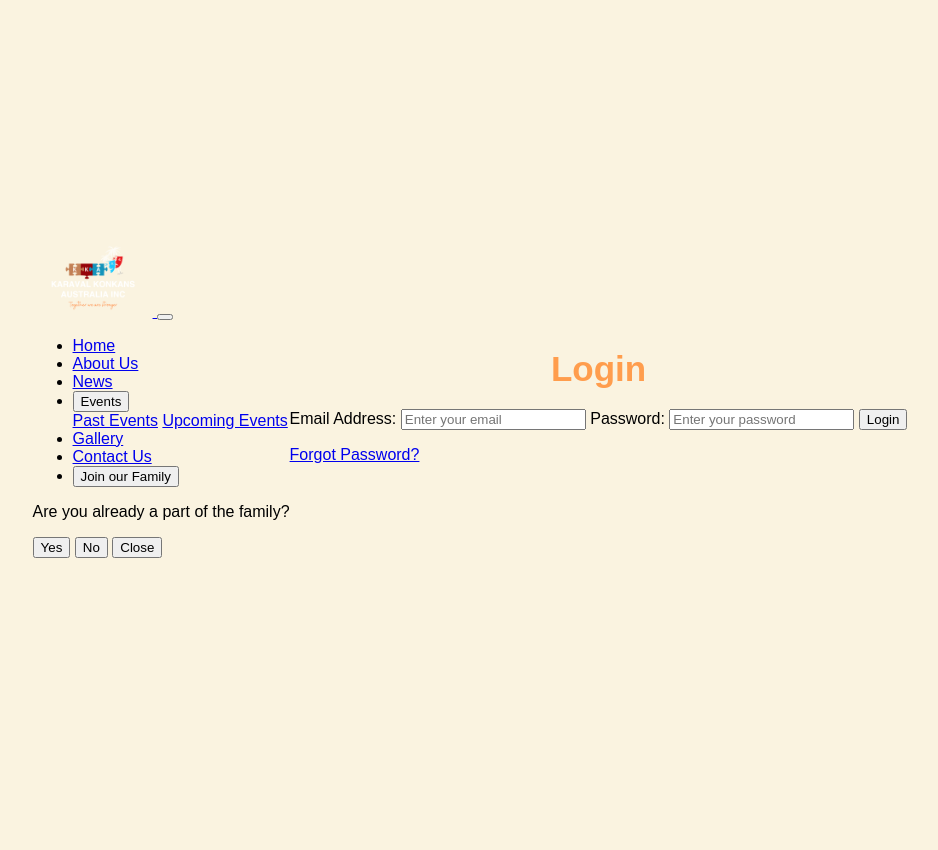
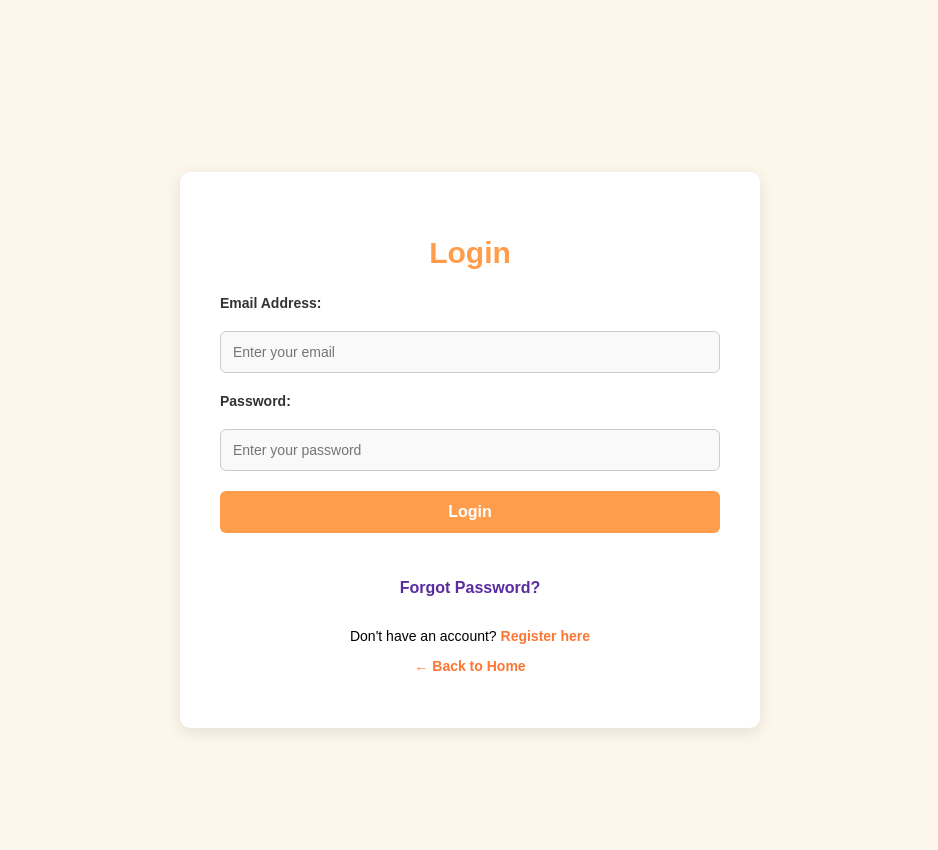
Before and after one commit to ravithejbhandary/konkan_karaval, a Flask app: page /login in a window 1280 px wide. Shown: the whole page, without its empty margins (170-1108 px from the left). Before the commit the page ends 558 px from the top, so only its background shows below. Run offline with Flask 3, Linux system fonts and the light colour scheme.

Commit message:
Added new files

```diff
--- a/app.py
+++ b/app.py
@@ -1,8 +1,9 @@
 import os
 import sqlite3
-from flask import Flask, render_template, request, redirect, url_for
+from flask import Flask, render_template, request, redirect, url_for, flash
 
 app = Flask(__name__)
+app.secret_key = "your_secret_key"  # Required for flashing messages
 
 # Database file stored in the same directory as app.py
 DB_PATH = os.path.join(os.path.dirname(__file__), "database.db")
@@ -35,6 +36,14 @@ def init_db():
         family_id INTEGER NOT NULL,
         interest TEXT NOT NULL,
         FOREIGN KEY (family_id) REFERENCES family_details(family_id) ON DELETE CASCADE
+    );
+
+    CREATE TABLE IF NOT EXISTS logins (
+        login_id INTEGER PRIMARY KEY AUTOINCREMENT,
+        user_id INTEGER NOT NULL,
+        email TEXT UNIQUE NOT NULL,
+        password TEXT NOT NULL,
+        FOREIGN KEY (user_id) REFERENCES users(user_id) ON DELETE CASCADE
     );
     ''')
 
@@ -72,6 +81,12 @@ def add_user(name, email, password, phone, city, details, num_children, interest
             VALUES (?, ?)
         ''', (family_id, interest.strip()))
 
+    # Store login details
+    cursor.execute('''
+        INSERT INTO logins (user_id, email, password)
+        VALUES (?, ?, ?)
+    ''', (user_id, email, password))
+
     conn.commit()
     conn.close()
 
@@ -81,8 +96,24 @@ def home():
     return render_template('index.html')
 
 # Login route
-@app.route('/login')
+@app.route('/login', methods=['GET', 'POST'])
 def login():
+    if request.method == 'POST':
+        email = request.form['email']
+        password = request.form['password']
+
+        conn = sqlite3.connect(DB_PATH)
+        cursor = conn.cursor()
+        cursor.execute("SELECT * FROM logins WHERE email = ? AND password = ?", (email, password))
+        user = cursor.fetchone()
+        conn.close()
+
+        if user:
+            flash("Login successful!", "success")
+            return redirect(url_for('home'))
+        else:
+            flash("Invalid email or password!", "error")
+
     return render_template('login.html')
 
 # Registration route
@@ -101,9 +132,15 @@ def register():
         # Add user to database
         add_user(name, email, password, phone, city, details, num_children, interests)
 
-        return redirect(url_for('home'))  # Redirect to home page after successful registration
+        flash("Registration successful!", "success")
+        return redirect(url_for('home'))
 
-    return render_template('JoinFamReg.html')  # Show registration form
+    return render_template('JoinFamReg.html')
+
+# Forgot Password Route
+@app.route('/forgot-password')
+def forgot_password():
+    return "Forgot Password Page Coming Soon!"
 
 if __name__ == '__main__':
-    app.run(debug=True)  # Runs the Flask application
+    app.run(debug=True)
--- a/static/css/styles.css
+++ b/static/css/styles.css
@@ -1,75 +1,181 @@
 /* General Styles */
 body {
     font-family: 'Poppins', sans-serif;
-    background-color: #faf3e0; /* Soft pastel background */
+    background-color: #fdf7eb;
     margin: 0;
     padding: 0;
+    padding-top: 50px; /* Creates space at the top */
     display: flex;
     justify-content: center;
     align-items: center;
-    min-height: 100vh;
+    height: 100vh;
 }
 
-/* Registration Form Container */
-.form-container {
-    max-width: 550px;
-    width: 100%;
-    background: #fff;
-    padding: 30px;
-    border-radius: 12px;
-    box-shadow: 0 5px 20px rgba(0, 0, 0, 0.15);
+.text-box {
+    display: block !important; /* Ensure it's not hidden */
+    visibility: visible !important;
 }
 
-/* Headings */
-h2 {
-    color: #ff9d4d;
-    font-size: 35px;
-    font-weight: bold;
-    text-align: center;
-    margin-bottom: 20px;
+.container {
+    width: 100%;
+    max-width: 600px; /* Adjust width */
+    margin: auto;
 }
 
-/* Form Labels - Left Aligned */
-.form-label {
-    font-weight: 500;
-    color: #333;
-    font-size: 14px;
-    text-align: left;
-    display: block; /* Ensures labels appear above inputs */
-    margin-bottom: 5px;
+/* Sidebar */
+.sidebar {
+    width: 250px;
+    position: fixed;
+    left: 0;
+    top: 0;
+    height: 100%;
+    background: #f4a261;
 }
 
-/* Mandatory Asterisk */
-.mandatory {
-    color: red;
+/* Container */
+.page-container {
+    display: flex;
+    justify-content: center;
+    align-items: center;
+    width: 100%;
+    height: 100vh;
 }
 
-/* Input Fields & Select */
-.form-control, .form-select {
+/* Common Form Styling */
+.form-container, .login-container {
+    background: white;
+    padding: 40px;
+    border-radius: 10px;
+    box-shadow: 0px 4px 15px rgba(0, 0, 0, 0.1);
+    max-width: 500px;
+    width: 100%;
+    text-align: center;
+}
+
+/* Title */
+.form-container h2, .login-container h2 {
+    color: #ff9d4d;
+    font-size: 30px;
+    font-weight: bold;
+    margin-bottom: 25px;
+}
+
+/* Form Fields */
+form {
+    display: flex;
+    flex-direction: column;
+    gap: 20px;
+    text-align: left;
+}
+
+label {
+    font-size: 14px;
+    font-weight: bold;
+    color: #333;
+}
+
+/* Input Fields */
+input, select, textarea {
+    width: 100%;
+    padding: 12px;
+    border: 1px solid #ccc;
     border-radius: 6px;
     font-size: 14px;
     background: #f9f9f9;
-    border: 1px solid #ccc;
+    box-sizing: border-box;
+    outline: none;
 }
 
-/* Button Styling */
-.btn {
+input:focus, select:focus, textarea:focus {
+    border-color: #ff9d4d;
+    box-shadow: 0px 0px 5px rgba(255, 157, 77, 0.5);
+}
+
+/* Button */
+button {
     background-color: #ff9d4d;
     color: white;
+    padding: 12px;
+    border: none;
+    cursor: pointer;
+    width: 100%;
     border-radius: 6px;
     font-size: 16px;
-    padding: 12px;
+    font-weight: bold;
     transition: background 0.3s ease-in-out;
 }
 
-.btn:hover {
+button:hover {
     background-color: #ff7633;
+}
+
+/* Flash Messages */
+.flash-messages {
+    text-align: center;
+    margin-bottom: 15px;
+}
+
+.flash-message {
+    padding: 12px;
+    border-radius: 5px;
+    font-weight: bold;
+    display: block;
+    width: 100%;
+    text-align: center;
+}
+
+/* Error Message */
+.flash-messages .error {
+    background: #ff4d4d;
+    color: white;
+    border: 1px solid #e60000;
+}
+
+/* Success Message */
+.flash-messages .success {
+    background: #4CAF50;
+    color: white;
+    border: 1px solid #388E3C;
+}
+
+/* Extra Links */
+.extra-links {
+    margin-top: 15px;
+    text-align: center;
+}
+
+.extra-links p {
+    font-size: 14px;
+}
+
+.extra-links a {
+    color: #ff7633;
+    text-decoration: none;
+    font-weight: bold;
+}
+
+.extra-links a:hover {
+    text-decoration: underline;
+}
+
+/* Forgot Password */
+.forgot-password a {
+    color: #5a2ca0;
+    text-decoration: none;
+    font-weight: bold;
+    display: block;
+    text-align: center;
+    margin-top: 10px;
+}
+
+.forgot-password a:hover {
+    text-decoration: underline;
 }
 
 /* Responsive Design */
 @media (max-width: 600px) {
     .form-container {
         width: 90%;
-        padding: 20px;
+        padding: 25px;
     }
 }
--- a/templates/login.html
+++ b/templates/login.html
@@ -5,14 +5,26 @@
     <meta name="viewport" content="width=device-width, initial-scale=1.0">
     <title>Login</title>
     <link rel="stylesheet" href="{{ url_for('static', filename='css/styles.css') }}">
+    <link rel="icon" href="{{ url_for('static', filename='images/favicon.ico') }}" type="image/x-icon">
 </head>
 <body>
-    <my-header></my-header>
+
     <div class="login-container">
         <div class="text-box">
             <h2>Login</h2>
         </div>
-        <form id="loginForm" action="login" method="POST">
+
+        {% with messages = get_flashed_messages(with_categories=true) %}
+            {% if messages %}
+                <div class="flash-messages">
+                    {% for category, message in messages %}
+                        <p class="{{ category }}">{{ message }}</p>
+                    {% endfor %}
+                </div>
+            {% endif %}
+        {% endwith %}
+
+        <form id="loginForm" action="{{ url_for('login') }}" method="POST">
             <label for="email">Email Address:</label>
             <input type="email" id="email" name="email" placeholder="Enter your email" required>
 
@@ -21,10 +33,15 @@
 
             <button type="submit" id="loginSubmit">Login</button>
 
-            <p class="forgot-password"><a href="forgot-password.html">Forgot Password?</a></p>
+            <p class="forgot-password"><a href="{{ url_for('forgot_password') }}">Forgot Password?</a></p>
         </form>
+
+        <div class="extra-links">
+            <p>Don't have an account? <a href="{{ url_for('register') }}">Register here</a></p>
+            <p><a href="{{ url_for('home') }}">← Back to Home</a></p>
+        </div>
     </div>
+
     <script src="{{ url_for('static', filename='js/script.js') }}"></script>
-    <script src="{{ url_for('static', filename='js/header.js') }}"></script>
 </body>
 </html>
```
Also changed, not shown: templates/forgot-password.html (+6 -11 lines), database.db.
